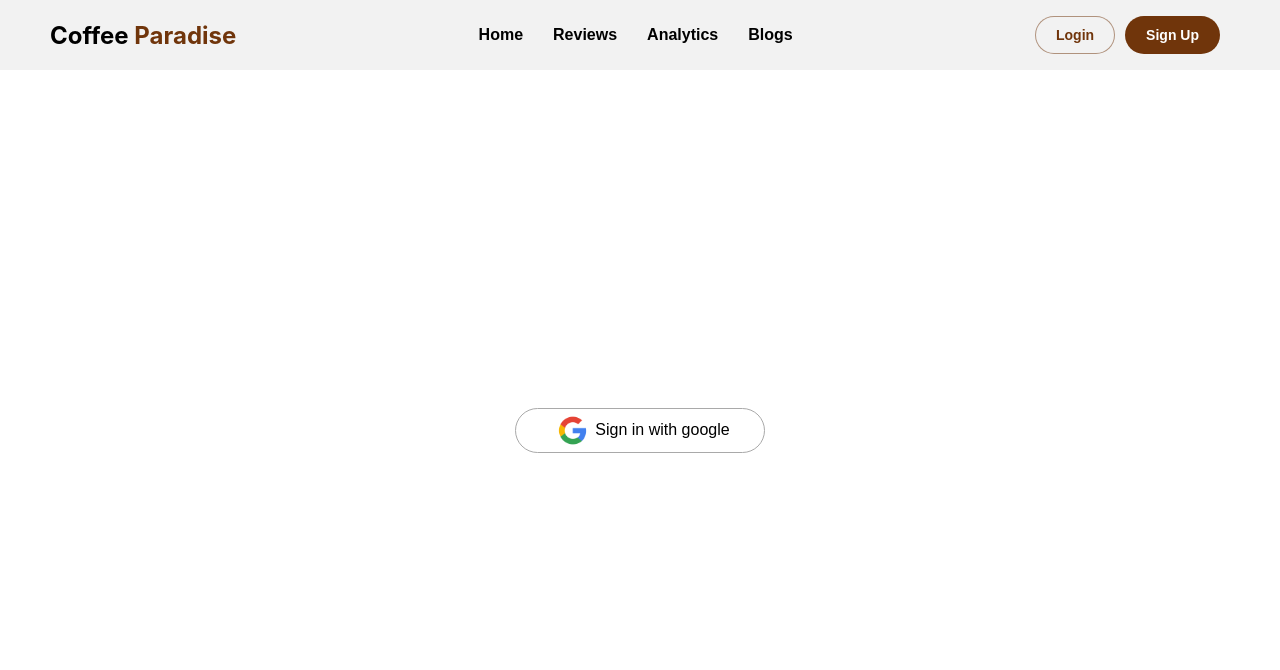
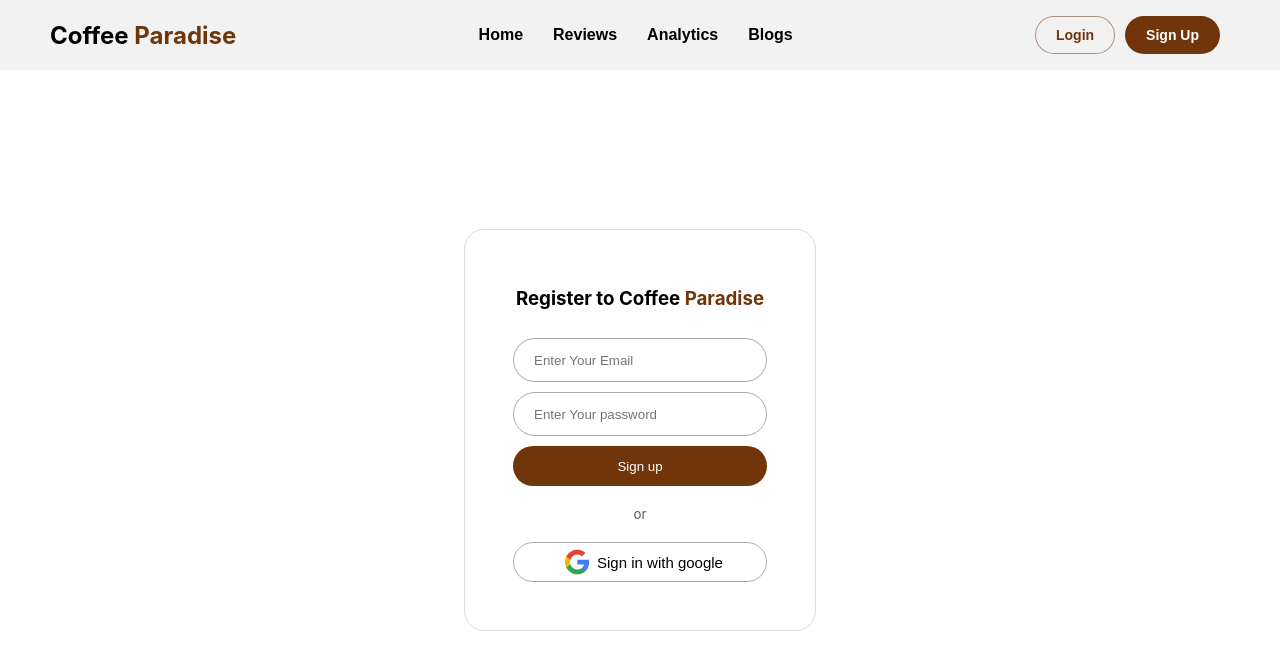
Before and after one commit to Naeem444/coffee-paradise, a React (Create React App) app: page /signup in a window 1280 px wide. Shown: the top 670 px of the page. Built offline with nearby package versions, Linux system fonts and the light colour scheme; no server answers.

Commit message:
feature: Email-pass authentication added

```diff
--- a/src/Components/SignUp/SignUp.css
+++ b/src/Components/SignUp/SignUp.css
@@ -5,13 +5,57 @@
     justify-content: center;
 
 
+
+
 }
 
+.signup-box{
+    width: 350px;
+    height: 400px;
+    display: flex;
+    align-items: center;
+    justify-content: center;
+    flex-direction: column;
+    border: 1px solid #dbdbdb;
+    border-radius: 20px;
+}
 
+.signup-data-fields{
+    height: 40px;
+    width: 230px;
+    padding-left: 20px;
+    border: 1px solid darkgray;
+    border-radius: 25px;
+    outline: none;
+    display:flex;
+    align-items: center;
+    justify-content: center;
+    background-color: #ffff;
+    margin: 10px 0;
+}
+
+.signup-btn{
+    height: 40px;
+    width: 254px;
+    border: none;
+    border-radius: 25px;
+    outline: none;
+    display:flex;
+    align-items: center;
+    justify-content: center;
+    background-color: #ffff;
+
+    cursor: pointer;
+    background-color: #70350b;
+    color: #ffff;
+
+    margin: 10px 0 20px 0;
+
+}
 
 .google-sign-in{
-    height: 45px;
-    width: 250px;
+    height: 40px;
+    width: 254px;
     border: 1px solid darkgray;
     border-radius: 25px;
     outline: none;
@@ -21,6 +65,7 @@
     background-color: #ffff;
 
     cursor: pointer;
+    margin: 20px 0 10px 0;
 
 
 
@@ -30,12 +75,12 @@
 }
 
 .google-sign-in img{
-    height: 45px;
-    width: 45px;
+    height: 40px;
+    width: 40px;
 }
 
 .google-sign-in p{
-    font-size: 16px;
+    font-size: 15px;
     font-weight: 750px;
     color: #000000;
 }
--- a/src/Components/SignUp/SignUp.js
+++ b/src/Components/SignUp/SignUp.js
@@ -1,5 +1,5 @@
 import React from 'react';
-import {getAuth, GoogleAuthProvider, signInWithPopup} from "firebase/auth"
+import {getAuth, GithubAuthProvider, GoogleAuthProvider, signInWithPopup, createUserWithEmailAndPassword} from "firebase/auth"
 import { Link } from 'react-router-dom';
 import firebaseApp from '../Authentication/init';
 import './SignUp.css'
@@ -9,15 +9,16 @@ const auth = getAuth(firebaseApp);
 const SignUp = () => {
 
     //google sign up provider
-    const googleSigninProvider = new GoogleAuthProvider();
+    const googleProvider = new GoogleAuthProvider();
+    const githubProvider = new GithubAuthProvider();
 
     //handle google signup
     const handleGoogleSignin=()=>{
 
-        signInWithPopup(auth, googleSigninProvider)
+        signInWithPopup(auth, googleProvider)
         .then(result =>{
             const user = result.user;
-            console.log(user);
+            console.log("Sign in with google is successful");
 
 
         })
@@ -27,8 +28,56 @@ const SignUp = () => {
 
     }
 
+
+    // const handleGithubSignin=()=>{
+
+    //     signInWithPopup(auth, githubProvider)
+    //     .then(result =>{
+    //         const user = result.user;
+    //         console.log("Sign in with google is successful");
+
+    //     })
+    //     .catch(error =>{
+    //         console.error("error occured: " + error);
+    //     })
+
+    // }
+
+    const handleSignupSubmit = event =>{
+        event.preventDefault();
+        const email = event.target.emailField.value;
+        const password = event.target.passwordField.value;
+
+        createUserWithEmailAndPassword(auth, email, password)
+        .then(userDetails =>{
+            //sign in
+            const user = userDetails.user;
+            console.log("Sign in successful")
+
+        })
+        .catch(error =>{
+            console.log("Error occured: ", error)
+        })
+    }
+
+
     return (
         <div className='signup-container'>
+
+            {/* signup form */}
+
+            <div className='signup-box'>
+                <h3>Register to Coffee <span style={{color: '#70350b'}}>Paradise</span></h3>
+            <form onSubmit={handleSignupSubmit}>
+                <input type="email" placeholder="Enter Your Email" name='emailField' className='signup-data-fields'></input>
+
+                <input type="password" placeholder="Enter Your password" name='passwordField' className='signup-data-fields'></input>
+
+                <button type='submit' className='signup-btn'>Sign up</button>
+            </form>
+            <small style={{color: '#585858'}}>or</small>
+
+
 
             <Link className='link'><button className='google-sign-in' onClick={handleGoogleSignin}>
             <img src="images/google-logo.png" alt="google-logo"></img>
@@ -39,6 +88,14 @@ const SignUp = () => {
 
             </Link>
 
+
+            {/* tried this for integration practice purpose */}
+            {/* <Link>
+                <button onClick={handleGithubSignin}>Sign in with github</button>
+
+            </Link> */}
+            </div>
+
         </div>
     );
 };
```
